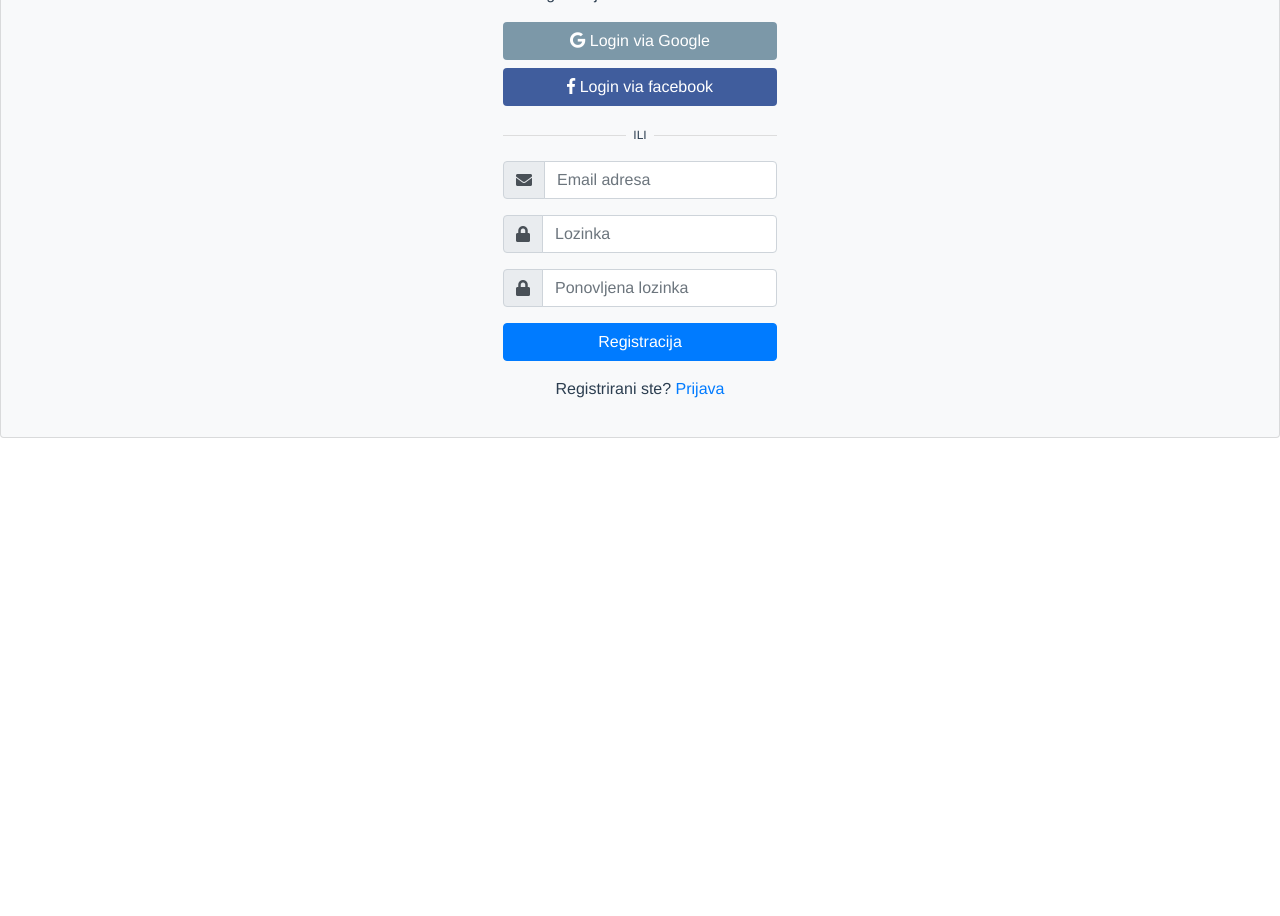
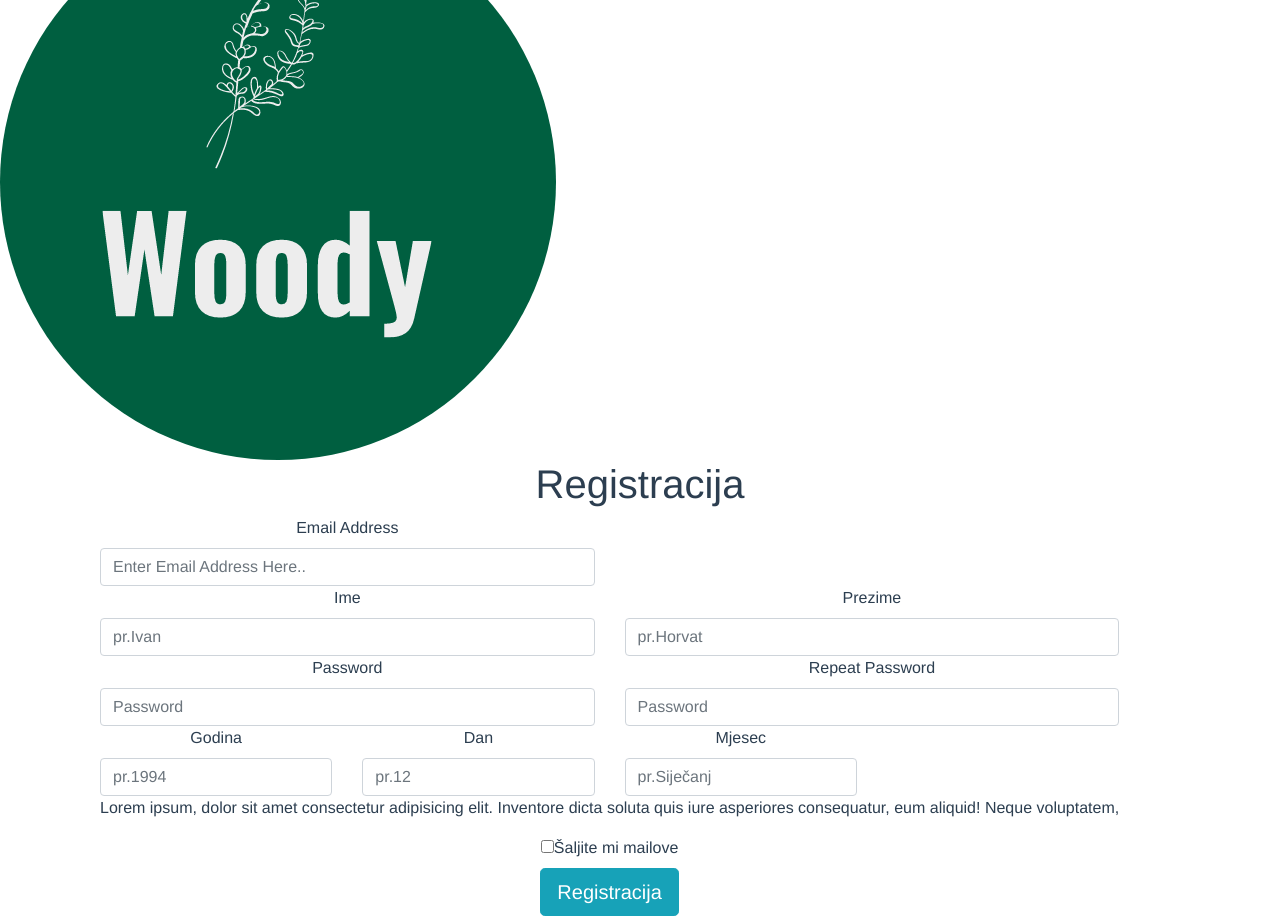
Before and after one commit to markocunj/Woody, a Vue app: page /registracija in a window 1280 px wide. Shown: the part 180-1096 px from the top of the page. Before the commit the page ends 800 px from the top, so only its background shows below. Built offline with nearby package versions, Linux system fonts and the light colour scheme; no server answers.

Commit message:
Update Registracija.vue

```diff
--- a/src/views/Registracija.vue
+++ b/src/views/Registracija.vue
@@ -1,142 +1,110 @@
 <template>
-  <div class="card bg-light">
-    <article class="card-body mx-auto" style="max-width: 400px;">
-      <h4 class="card-title mt-3 text-center">Registracija</h4>
-      <p class="text-center">Registrirajte se na našu stranicu</p>
-      <p>
-        <a href="" class="btn btn-block btn-google">
-          <i class="fab fa-google"></i> Login via Google</a
-        >
-        <a href="" class="btn btn-block btn-facebook">
-          <i class="fab fa-facebook-f"></i> Login via facebook</a
-        >
-      </p>
-      <p class="divider-text">
-        <span class="bg-light">ILI</span>
-      </p>
+  <div class="row">
+    <div class="col-md-3 register-left">
+      <img alt="Vue logo" src="../assets/logo.png" />
+    </div>
+    <div class="container">
+      <h1 class="headline">Registracija</h1>
+      <div class="col-lg-12 well">
+        <div class="row">
           <form>
-        <!-- form-group// -->
-        <div class="form-group input-group">
-          <div class="input-group-prepend">
-            <span class="input-group-text">
-              <i class="fa fa-envelope"></i>
-            </span>
-          </div>
+            <div class="col-sm-12">
+              <div class="row">
+                <div class="col-sm-6">
+                  <label id="email">Email Address</label>
                   <input
-            name=""
+                    type="text"
+                    placeholder="Enter Email Address Here.."
                     class="form-control"
-            placeholder="Email adresa"
-            type="email"
-            v-model="username"
                   />
                 </div>
-        <div class="form-group input-group">
-          <div class="input-group-prepend">
-            <span class="input-group-text"> <i class="fa fa-lock"></i> </span>
               </div>
+              <div class="row">
+                <div class="col-sm-6">
+                  <label id="ime">Ime</label>
                   <input
+                    type="text"
+                    placeholder="pr.Ivan"
                     class="form-control"
-            placeholder="Lozinka"
-            type="password"
-            v-model="password"
                   />
                 </div>
-        <!-- form-group// -->
-        <div class="form-group input-group">
-          <div class="input-group-prepend">
-            <span class="input-group-text"> <i class="fa fa-lock"></i> </span>
-          </div>
+                <div class="col-sm-6">
+                  <label id="prezime">Prezime</label>
                   <input
+                    type="text"
+                    placeholder="pr.Horvat"
                     class="form-control"
-            placeholder="Ponovljena lozinka"
-            type="password"
-            v-model="passwordRepeat"
                   />
                 </div>
-        <!-- form-group// -->
-        <div class="form-group">
-          <button
-            type="button"
-            @click="registracija"
-            class="btn btn-primary btn-block"
-          >
+              </div>
+              <div class="row">
+                <div class="col-sm-6">
+                  <label id="pass">Password</label>
+                  <input
+                    type="text"
+                    placeholder="Password"
+                    class="form-control"
+                  />
+                </div>
+                <div class="col-sm-6">
+                  <label id="repeat">Repeat Password</label>
+                  <input
+                    type="text"
+                    placeholder="Password"
+                    class="form-control"
+                  />
+                </div>
+              </div>
+              <div class="row">
+                <div class="col-sm-3">
+                  <label id="year">Godina</label>
+                  <input
+                    type="text"
+                    id="godina"
+                    placeholder="pr.1994"
+                    class="form-control"
+                  />
+                </div>
+                <div class="col-sm-3">
+                  <label id="day">Dan</label>
+                  <input
+                    type="text"
+                    id="mh"
+                    placeholder="pr.12"
+                    class="form-control"
+                  />
+                </div>
+                <div class="col-sm-3">
+                  <label id="month">Mjesec</label>
+                  <input
+                    type="text"
+                    id="dan"
+                    placeholder="pr.Siječanj"
+                    class="form-control"
+                  />
+                </div>
+              </div>
+              <div class="row">
+                <div class="col-sm-12">
+                  <p>
+                    Lorem ipsum, dolor sit amet consectetur adipisicing elit.
+                    Inventore dicta soluta quis iure asperiores consequatur, eum
+                    aliquid! Neque voluptatem,
+                  </p>
+                  <input type="checkbox" />
+                  <span class="checkmark"></span>
+                  <label>Šaljite mi mailove</label>
+                </div>
+              </div>
+              <div>
+                <button type="button" class="btn btn-lg btn-info">
                   Registracija
                 </button>
               </div>
-        <!-- form-group// -->
-        <p class="text-center">
-          Registrirani ste? <router-link to="/prijava">Prijava</router-link>
-        </p>
+            </div>
           </form>
-    </article>
         </div>
-  <!-- card.// -->
+      </div>
+    </div>
+  </div>
 </template>
-
-<script>
-import { firebase } from "@/firebase.js";
-
-export default {
-  name: "Registracija",
-  data() {
-    return {
-      username: "",
-      password: "",
-      passwordRepeat: "",
-    };
-  },
-  methods: {
-    registracija() {
-      if (this.password == this.passwordRepeat) {
-        firebase
-          .auth()
-          .createUserWithEmailAndPassword(this.username, this.password)
-          .then(function() {
-            console.log("Uspješna registracija");
-            alert("Uspješna registracija");
-          })
-          .catch(function(error) {
-            console.error("Došlo je do greške", error);
-            alert(error.message);
-          });
-        console.log("Nastavak");
-      } else {
-        alert("Password nije jednak repeat passwordu.");
-      }
-    },
-  },
-};
-</script>
-
-<style scoped>
-.divider-text {
-  position: relative;
-  text-align: center;
-  margin-top: 15px;
-  margin-bottom: 15px;
-}
-.divider-text span {
-  padding: 7px;
-  font-size: 12px;
-  position: relative;
-  z-index: 2;
-}
-.divider-text:after {
-  content: "";
-  position: absolute;
-  width: 100%;
-  border-bottom: 1px solid #ddd;
-  top: 55%;
-  left: 0;
-  z-index: 1;
-}
-
-.btn-facebook {
-  background-color: #405d9d;
-  color: #fff;
-}
-.btn-google {
-  background-color: #7c98a8;
-  color: #fff;
-}
-</style>
```
Lines whose indentation alone changed are shown as unchanged.
